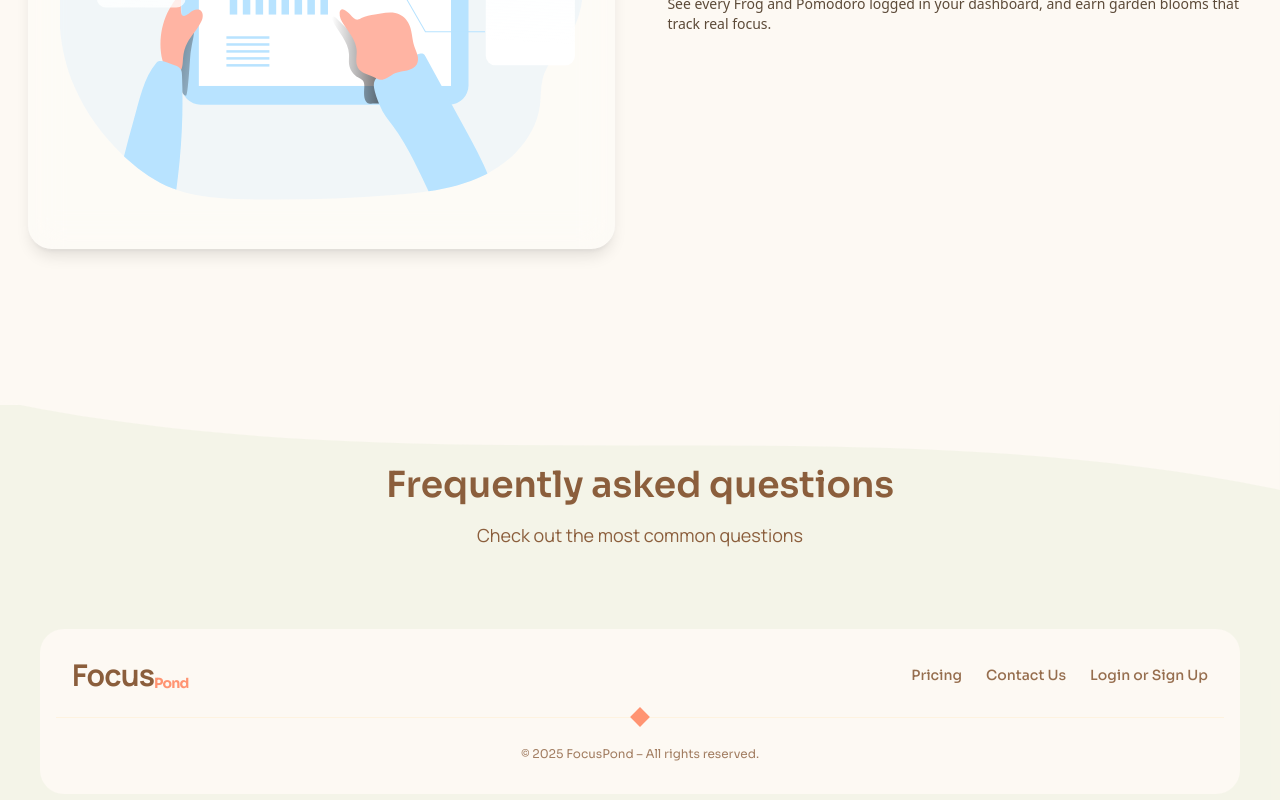
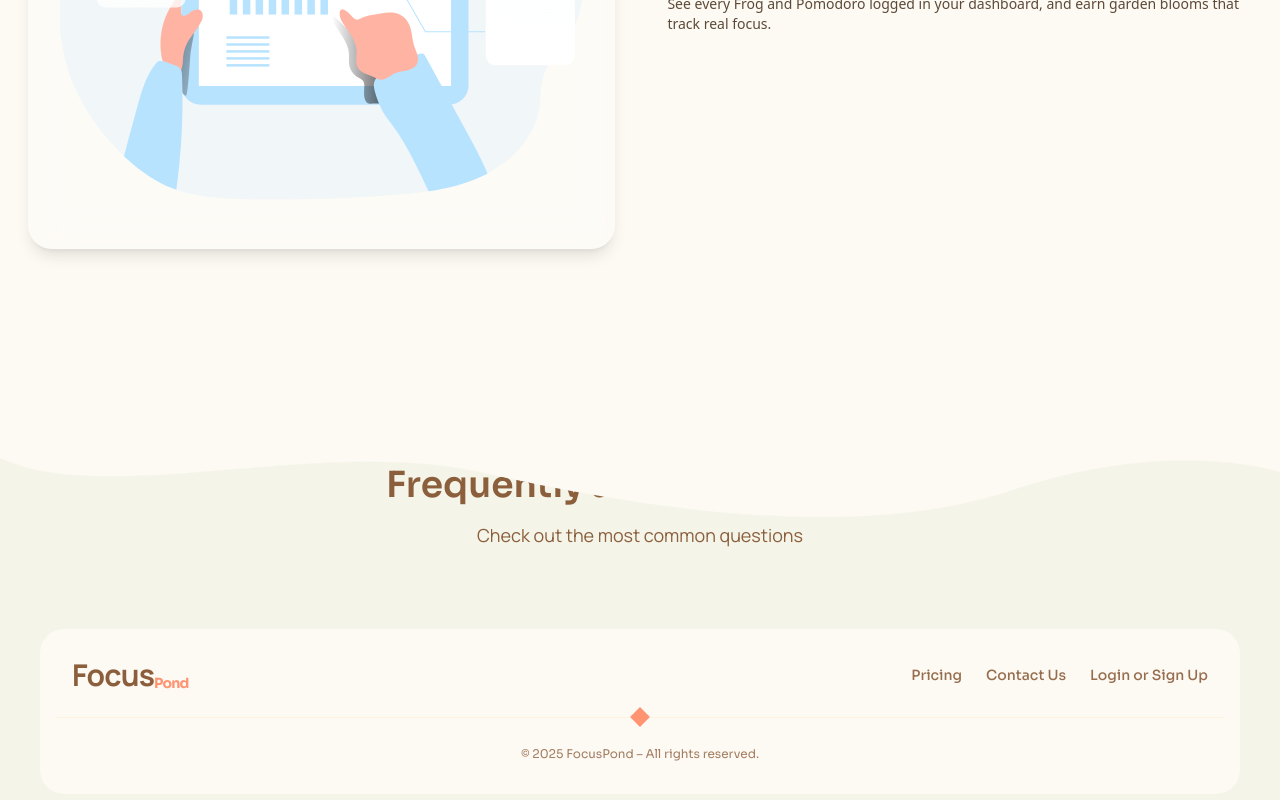
Before and after one commit to liannmaka/Focuspond, a Next.js app: page / in a window 1280 px wide. Shown: the part 3639-4439 px from the top of the page. Built offline with nearby package versions, Linux system fonts and the light colour scheme.

Commit message:
chore: added svg shape to faq section

```diff
--- a/src/app/(landing-page)/_components/Faqs.tsx
+++ b/src/app/(landing-page)/_components/Faqs.tsx
@@ -1,25 +1,3 @@
-// import Badge from "@/components/ui/Badge";
-
-// const Faqs = () => {
-//   return (
-//     <section className="bg-[#a8c686]/10 py-10">
-//       <div className="container mx-auto px-7">
-//         <Badge title="FAQs" />
-//         <div className="text-center">
-//           <h2 className="text-2xl md:text-3xl lg:4xl font-sora font-semibold">
-//             Frequently asked questions
-//           </h2>
-//           <p className="mt-4 font-manrope text-base/7 text-walnut-brown/90 md:text-lg/7">
-//             Check out the most common questions
-//           </p>
-//         </div>
-//       </div>
-//     </section>
-//   );
-// };
-
-// export default Faqs;
-
 import Badge from "@/components/ui/Badge";
 
 const Faqs = () => {
@@ -28,13 +6,21 @@ const Faqs = () => {
       {/* Top curve */}
       <div className="absolute -top-1 w-full overflow-hidden leading-none">
         <svg
-          viewBox="0 0 1440 100"
+          viewBox="0 0 1440 160"
           xmlns="http://www.w3.org/2000/svg"
           className="block w-full"
         >
           <path
             fill="#fdf9f3"
-            d="M0,0 C480,100 960,0 1440,100 L1440,0 L0,0 Z"
+            d="
+         M0,64
+          C120,120 360,40 540,80
+          C720,120 960,160 1140,100
+         C1320,40 1440,80 1440,80
+        L1440,0
+      L0,0
+      Z
+    "
           />
         </svg>
       </div>
```
